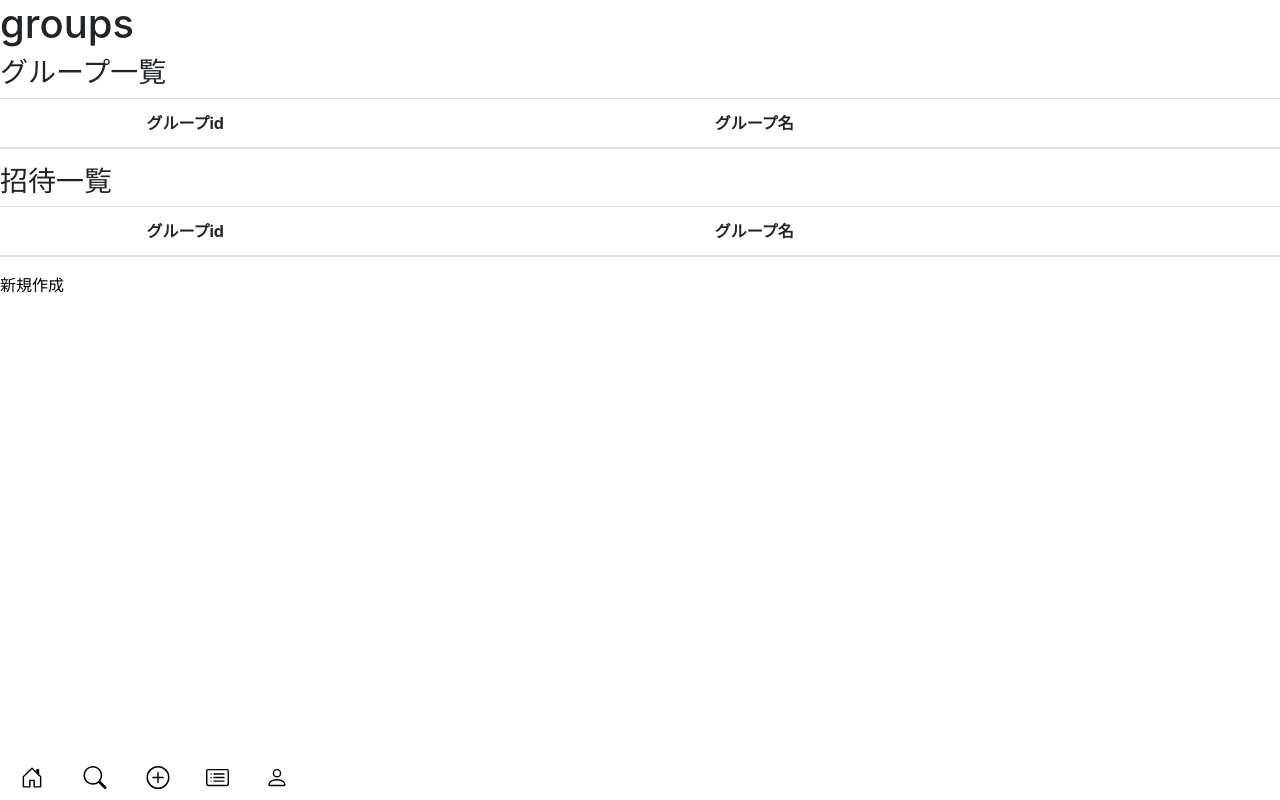
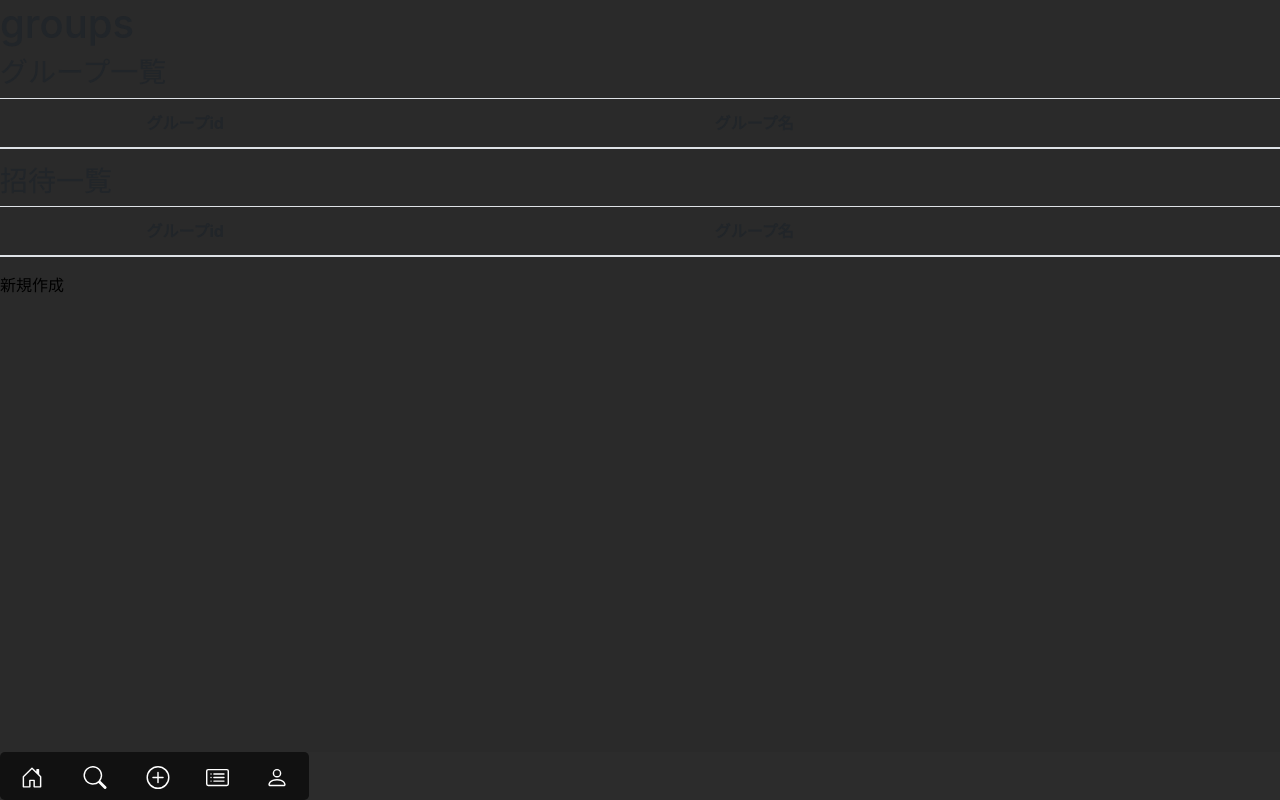
Before and after one commit to Tatsuya-328/codegym-A5, a Flask app: page /groups in a window 1280 px wide. Run offline with Flask 2, Linux system fonts and the light colour scheme; the visitor is signed in with stand-in values (Sample User, id 1); data comes from the database, SQL or seed files in the repository; data that the repository does not hold is empty; parts of the project's set-up code (start-up, migrations or seed data) failed here and were passed over; some libraries are stand-ins or nearby versions.

Commit message:
背景色黒

```diff
--- a/static/css/style.css
+++ b/static/css/style.css
@@ -7,12 +7,14 @@ ul {
   list-style: none;
 }
 
-
 img {
 	max-width: 100%;
 	height: auto;
 }
-
+.main{
+  background-color: rgb(42, 42, 42);
+  height: 100vh;
+}
 
 /* @media (max-width: 544px) */
 /* .col-xs-10 {
@@ -108,7 +110,7 @@ a:link, a:visited, a:hover, a:active {
 
 .index-map{
   width: 100%;
-  height: 65vh;
+  height: 50vh;
 }
 
 .input-period{
@@ -229,6 +231,7 @@ a:link, a:visited, a:hover, a:active {
 .panel{
   padding: 15px;
   text-align: center;
+  color: rgb(183, 182, 182);
 }
 
 /* create_memory_emotion */
@@ -237,16 +240,19 @@ a:link, a:visited, a:hover, a:active {
   width: 100px;
   float: left;
   margin: 15px;
+  color: rgb(183, 182, 182);
 }
 
 /* create_memory_confirm */
 .panel-memory-data{
   text-align: center;
   margin: 15px;
+  color: rgb(182,182,182);
 }
 .private-form{
   text-align: center;
-  margin: 10px
+  margin: 10px;
+  color: rgb(182,182,182);
 }
 
 /* search */
@@ -275,6 +281,7 @@ a:link, a:visited, a:hover, a:active {
 }
 .index-latest-track-table{
   padding-bottom: 45px;
+  background-color: rgb(42, 42, 42);
 }
 .index-display-emotion{
   /* display: inline-block; */
@@ -330,6 +337,7 @@ a:link, a:visited, a:hover, a:active {
 .profile-info{
   margin-left: 20px;
   margin-bottom: 20px;
+  color: rgb(183, 182, 182);
 }
 .profile-track-box{
   padding: 15px;
@@ -369,9 +377,9 @@ a:link, a:visited, a:hover, a:active {
 }
 .profile-panel-search{
   text-align: center;
-  margin: 0px auto 10px auto;
+  margin: 10px auto 10px auto;
   padding: 10px;
-  background-color: rgb(75, 251, 181);
+  background-color: rgb(183, 182, 182);
   width: 80%;
   border-radius: 10px;
   font-weight: bold;
@@ -416,3 +424,9 @@ a:link, a:visited, a:hover, a:active {
   border-radius: 10px;
   background-color: rgb(196, 196, 196);
 }
+
+
+/* layout */
+footer{
+  background-color: rgb(44, 44, 44);
+}
--- a/static/js/index.js
+++ b/static/js/index.js
@@ -44,7 +44,7 @@ let infoWindow = [];
 function initMap() {
   var map = new google.maps.Map(document.getElementById('map'), {
       zoom: 5,
-      center: {lat: 35.665498, lng: 139.75964},
+      center: {lat: 37.665498, lng: 137.75964},
       styles:
       // mapサイト引用ここから
       [ {
@@ -356,6 +356,7 @@ function initMap() {
     var buttonUI = document.createElement("div");
     buttonUI.innerHTML = "<i class='fas fa-history  fa-4x'></i>"; //ここでアイコン指定
     buttonDiv.style.padding = "15px";
+    buttonDiv.style.color = "rgb(183, 182, 182)";
     buttonDiv.appendChild(buttonUI);
 
     google.maps.event.addDomListener(buttonUI, "click", function() {
--- a/templates/layout.html
+++ b/templates/layout.html
@@ -47,35 +47,35 @@
     {% endif %}
   </header>
 
-  <main>
+  <main class="main">
     {% block main %}{% endblock %}
   </main>
 
   <footer class="fixed-bottom">
 
-    <nav>
+    <nav class="nav-footer">
       {% if session.user_id %}
       <div class="btn-group btn-group-lg d-flex d-md-inline-flex" role="group" aria-label="Basic example" >
 
         <!-- HOME -->
-        <button onclick="location.href='/'" type="button" class="btn btn-secondary w-100" style="color: black; background-color: white; border-color: white;"><svg xmlns="http://www.w3.org/2000/svg" width="30" height="23" fill="currentColor" class="bi bi-house-door" viewBox="0 0 16 16">
+        <button onclick="location.href='/'" type="button" class="btn w-100" style="color: white; background-color: rgb(17, 17, 17);" ><svg xmlns="http://www.w3.org/2000/svg" width="30" height="23" fill="currentColor" class="bi bi-house-door" viewBox="0 0 16 16">
           <path d="M8.354 1.146a.5.5 0 0 0-.708 0l-6 6A.5.5 0 0 0 1.5 7.5v7a.5.5 0 0 0 .5.5h4.5a.5.5 0 0 0 .5-.5v-4h2v4a.5.5 0 0 0 .5.5H14a.5.5 0 0 0 .5-.5v-7a.5.5 0 0 0-.146-.354L13 5.793V2.5a.5.5 0 0 0-.5-.5h-1a.5.5 0 0 0-.5.5v1.293L8.354 1.146zM2.5 14V7.707l5.5-5.5 5.5 5.5V14H10v-4a.5.5 0 0 0-.5-.5h-3a.5.5 0 0 0-.5.5v4H2.5z"/>
         </svg></button>
 
         <!-- SEARCH -->
-        <button onclick="location.href='/search'" type="button" class="btn btn-secondary w-100" style="color: black; background-color: white;border-color: white;"><svg xmlns="http://www.w3.org/2000/svg" width="30" height="23" fill="currentColor" class="bi bi-search" viewBox="0 0 16 16">
+        <button onclick="location.href='/search'" type="button" style="color: white; background-color: rgb(17, 17, 17);"  class="btn w-100" ><svg xmlns="http://www.w3.org/2000/svg" width="30" height="23" fill="currentColor" class="bi bi-search" viewBox="0 0 16 16">
           <path d="M11.742 10.344a6.5 6.5 0 1 0-1.397 1.398h-.001c.03.04.062.078.098.115l3.85 3.85a1 1 0 0 0 1.415-1.414l-3.85-3.85a1.007 1.007 0 0 0-.115-.1zM12 6.5a5.5 5.5 0 1 1-11 0 5.5 5.5 0 0 1 11 0z"/>
         </svg></a></button>
 
 
         <!-- ADDING -->
-        <button  class="btn btn-secondary w-100"style="color: black;background-color: white;border-color: white;" id = "memory"><svg xmlns="http://www.w3.org/2000/svg" width="30" height="23" fill="currentColor" class="bi bi-plus-circle" viewBox="0 0 16 16">
+        <button  class="btn w-100" style="color: white; background-color: rgb(17, 17, 17);"  id = "memory"><svg xmlns="http://www.w3.org/2000/svg" width="30" height="23" fill="currentColor" class="bi bi-plus-circle" viewBox="0 0 16 16">
           <path d="M8 15A7 7 0 1 1 8 1a7 7 0 0 1 0 14zm0 1A8 8 0 1 0 8 0a8 8 0 0 0 0 16z"/>
           <path d="M8 4a.5.5 0 0 1 .5.5v3h3a.5.5 0 0 1 0 1h-3v3a.5.5 0 0 1-1 0v-3h-3a.5.5 0 0 1 0-1h3v-3A.5.5 0 0 1 8 4z"/>
         </svg></a></button>
 
         <!-- GROUPS -->
-        <button onclick="location.href='/groups'" type="button" class="btn btn-secondary w-100" style="color: black; background-color: white;border-color: white;"><svg xmlns="http://www.w3.org/2000/svg" width="23" height="23" fill="currentColor" class="bi bi-card-list" viewBox="0 0 16 16">
+        <button onclick="location.href='/groups'" type="button" style="color: white; background-color: rgb(17, 17, 17);"  class="btn  w-100" ><svg xmlns="http://www.w3.org/2000/svg" width="23" height="23" fill="currentColor" class="bi bi-card-list" viewBox="0 0 16 16">
           <path d="M14.5 3a.5.5 0 0 1 .5.5v9a.5.5 0 0 1-.5.5h-13a.5.5 0 0 1-.5-.5v-9a.5.5 0 0 1 .5-.5h13zm-13-1A1.5 1.5 0 0 0 0 3.5v9A1.5 1.5 0 0 0 1.5 14h13a1.5 1.5 0 0 0 1.5-1.5v-9A1.5 1.5 0 0 0 14.5 2h-13z"/>
           <path d="M5 8a.5.5 0 0 1 .5-.5h7a.5.5 0 0 1 0 1h-7A.5.5 0 0 1 5 8zm0-2.5a.5.5 0 0 1 .5-.5h7a.5.5 0 0 1 0 1h-7a.5.5 0 0 1-.5-.5zm0 5a.5.5 0 0 1 .5-.5h7a.5.5 0 0 1 0 1h-7a.5.5 0 0 1-.5-.5zm-1-5a.5.5 0 1 1-1 0 .5.5 0 0 1 1 0zM4 8a.5.5 0 1 1-1 0 .5.5 0 0 1 1 0zm0 2.5a.5.5 0 1 1-1 0 .5.5 0 0 1 1 0z"/>
         </svg></a></button>
@@ -88,7 +88,7 @@
 
         <!-- PROFILE -->
         <!-- person白 -->
-        <button onclick="location.href='/profile/{{user_id}}'" type="button" class="btn btn-secondary w-100"style="color: black;background-color: white;border-color: white;"><svg xmlns="http://www.w3.org/2000/svg" width="30" height="23" fill="currentColor" class="bi bi-person" viewBox="0 0 16 16">
+        <button onclick="location.href='/profile/{{user_id}}'" type="button" style="color: white; background-color: rgb(17, 17, 17);" class="btn w-100"><svg xmlns="http://www.w3.org/2000/svg" width="30" height="23" fill="currentColor" class="bi bi-person" viewBox="0 0 16 16">
           <path d="M8 8a3 3 0 1 0 0-6 3 3 0 0 0 0 6zm2-3a2 2 0 1 1-4 0 2 2 0 0 1 4 0zm4 8c0 1-1 1-1 1H3s-1 0-1-1 1-4 6-4 6 3 6 4zm-1-.004c-.001-.246-.154-.986-.832-1.664C11.516 10.68 10.289 10 8 10c-2.29 0-3.516.68-4.168 1.332-.678.678-.83 1.418-.832 1.664h10z"/>
         </svg></a></button>
       </div>
--- a/templates/profile.html
+++ b/templates/profile.html
@@ -43,10 +43,10 @@
       </div>
       <div class="profile-follower">
         <p style="margin-bottom: 0px;">
-          <a href="{{ url_for('display_follower', display_user_id = user_info['id'] ) }}">
+          <a href="{{ url_for('display_follower', display_user_id = user_info['id'] ) }}" style="color: rgb(183, 182, 182);">
             <span>{{ user_info["follow_number"] }}</span>フォロー
           </a>
-          <a href="{{ url_for('display_follower', display_user_id = user_info['id'] ) }}">
+          <a href="{{ url_for('display_follower', display_user_id = user_info['id'] ) }}" style="color: rgb(183, 182, 182);">
             <span>{{ user_info["followed_number"] }}</span>フォロワー
           </a>
         </p>
```
Also changed, not shown: templates/create_memory_about.html (+12 -12 lines), templates/index.html (+9 -10 lines).
